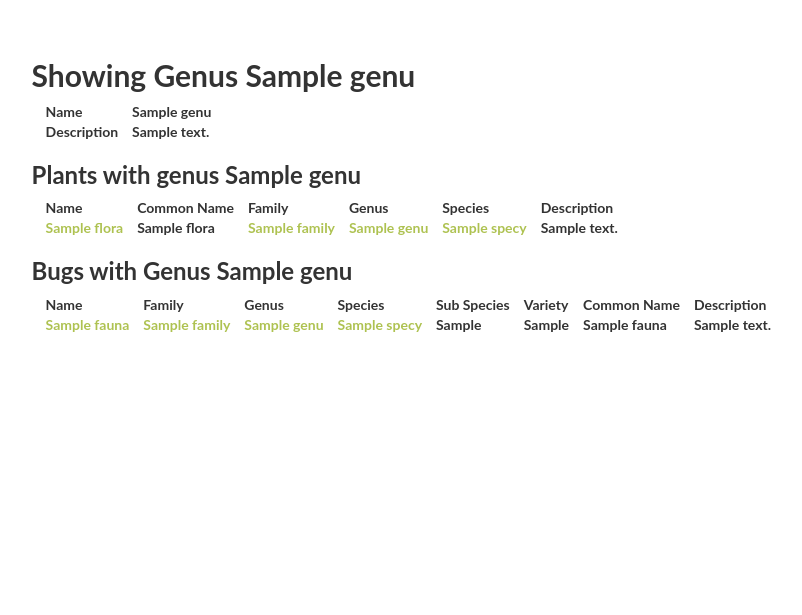
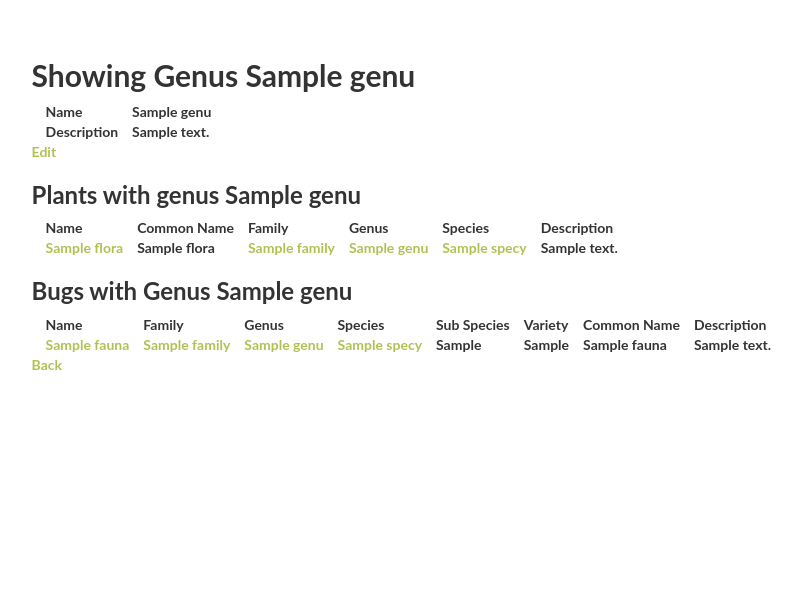
Before and after one commit to TomOwens321/bbb-db, a Flask app: page /genus/1/ in a window 1280 px wide. Shown: the part 51-666 px from the top of the page, without its empty margins (90-892 px from the left). Run offline with Flask 2, Linux system fonts and the light colour scheme; tables that the repository leaves empty hold one stand-in row (values such as "Sample post"); some libraries are stand-ins or nearby versions.

Commit message:
Navigation for Genus and Species

```diff
--- a/bbb/templates/genus/show.html
+++ b/bbb/templates/genus/show.html
@@ -14,6 +14,9 @@
             <td>{{ item.desc }}</td>
         </tr>
     </table>
+</div>
+<div class="nav">
+	<a href="/genus/{{ item.id }}/edit/">Edit</a>
 </div>
 {% if item.plants %}
     <div id="plants">
@@ -33,4 +36,7 @@
         {% endwith %}
     </div>
 {% endif %}
+<div class="nav">
+    <a href="/genus/">Back</a>
+</div>
 {% endblock %}
--- a/bbb/templates/species/show.html
+++ b/bbb/templates/species/show.html
@@ -14,6 +14,9 @@
             <td>{{ item.desc }}</td>
         </tr>
     </table>
+</div>
+<div class="nav">
+    <a href="/species/{{ item.id }}/edit/">Edit</a>
 </div>
 {% if item.plants %}
     <div id="plants">
@@ -33,4 +36,7 @@
         {% endwith %}
     </div>
 {% endif %}
+<div class="nav">
+    <a href="/species/">Back</a>
+</div>
 {% endblock %}
```
Also changed, not shown: bbb/db/dev.sqlite3.
